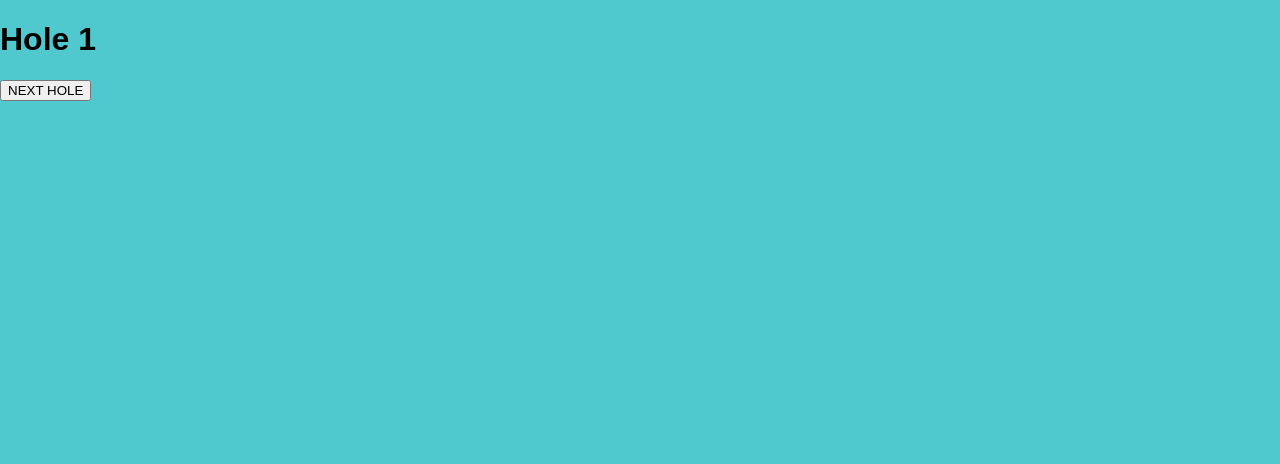
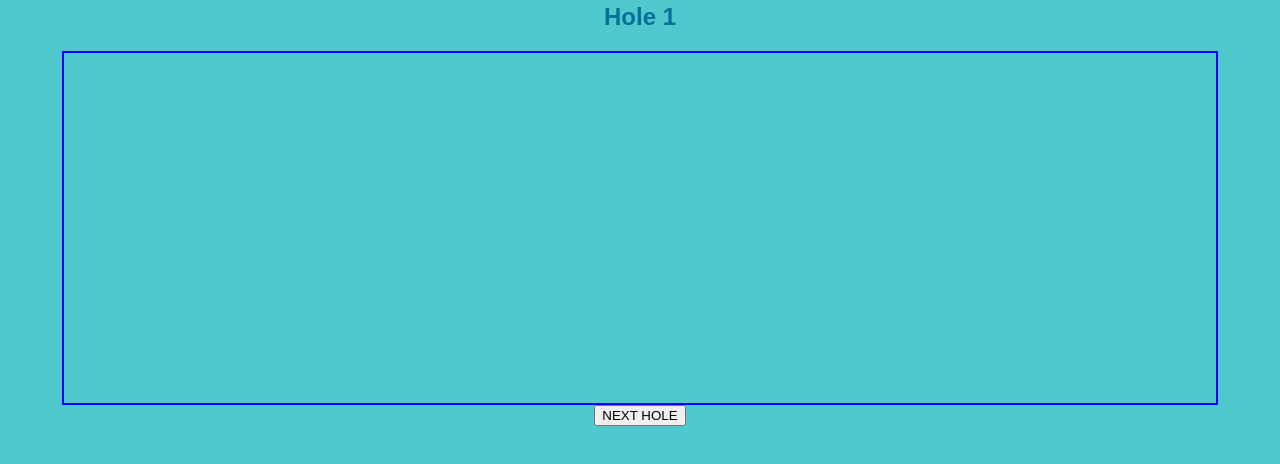
Before and after one commit to steveo-app/user-interface, a React (Create React App) app in the folder steveo-app/: page /game/1 in a window 1280 px wide. Shown: the top 464 px of the page. Built offline with nearby package versions, Linux system fonts and the light colour scheme; a web font is replaced by a local one.

Commit message:
setting up styles for holes page

```diff
--- a/steveo-app/src/components/HoleType.jsx
+++ b/steveo-app/src/components/HoleType.jsx
@@ -1,5 +1,6 @@
 import React, { useState } from 'react';
 import AbsoluteWrapper from './AbsoluteWrapper';
+import '../css/holestyles.css';
 
 function HoleType(props) {
 
@@ -39,16 +40,18 @@ function HoleType(props) {
         event.target.style.backgroundColor = 'red';
     }
 
+    document.body.style.backgroundColor = "#50C9CE";
 
     return (
         <AbsoluteWrapper>
             <div className="holeBox">
-                <h2>{props.location}</h2>
-                <h1>Hole {props.hole}</h1>
+                <h1>{props.location}</h1>
+                <h2>Hole {props.hole}</h2>
+                <div className="playersScores">
                     {props.players.map((player, i) => {
                         return (
                             <div key={i} className="playerAndScore">
-                            <h2>{player.name}</h2>
+                                <h3>{player.name}</h3>
                                 <input
                                     type="number"
                                     placeholder="strokes"
@@ -56,7 +59,6 @@ function HoleType(props) {
                                     onChange={changeHandler}
                                     value={playerScore}
                                 />
-                            <h3>Score: {player.score}</h3>
                                 <button
                                     name={player.name}
                                     onClick={addScore}
@@ -66,6 +68,7 @@ function HoleType(props) {
                             </div>
                         )
                     })}
+                </div>
                 <button onClick={props.nextHole}>NEXT HOLE</button>
             </div>
         </AbsoluteWrapper>
--- /dev/null
+++ b/steveo-app/src/css/holestyles.css
@@ -0,0 +1,30 @@
+.holeBox {
+    display: flex;
+    flex-direction: column;
+    align-items: center;
+}
+
+.holeBox h1 {
+    color: rgb(70, 0, 161);
+    display: block;
+}
+
+.holeBox h2 {
+    color: rgb(8, 111, 151);
+    margin-top: -40px;
+}
+
+.playersScores {
+    display: flex;
+    width: 90%;
+    flex-direction: column;
+    align-items: center;
+    height: 350px;
+    border: solid blue 2px;
+}
+
+.playerAndScore {
+    display: flex;
+    border: solid purple 2px;
+    width: 100%;
+}
```
Lines whose indentation alone changed are shown as unchanged.
